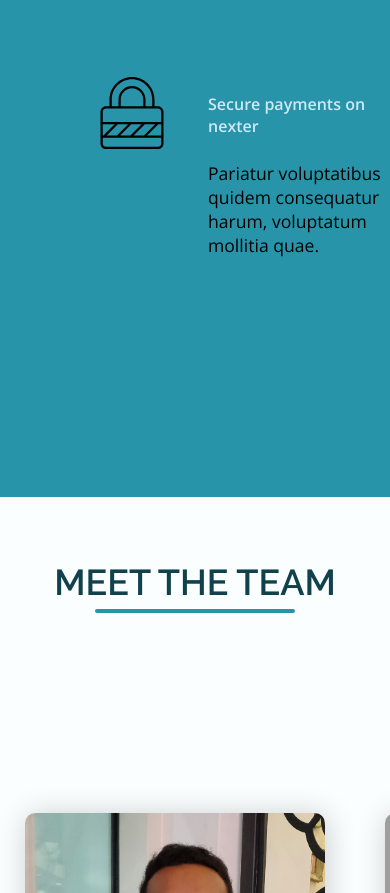
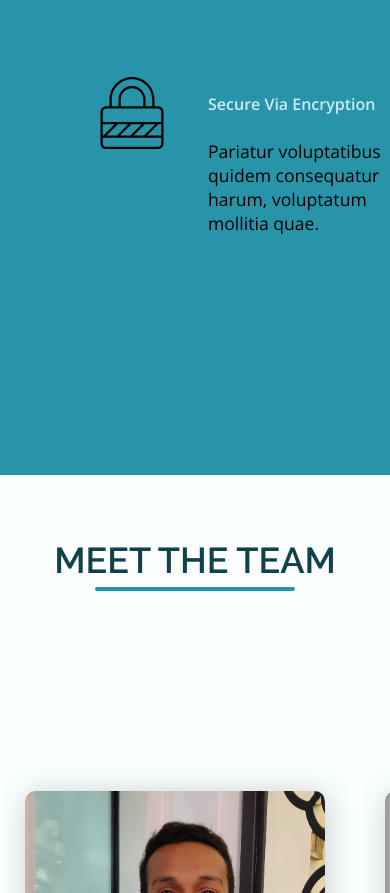
Before and after one commit to Alaa-Elghamry/Graduation-Project, a plain HTML site: page index.html in a window 390 px wide. Shown: the part 3149-4042 px from the top of the page. Drawn offline with nearby package versions, Linux system fonts and the light colour scheme; grey boxes are pictures that could not be loaded.

Commit message:
responsive issues

```diff
--- a/index.html
+++ b/index.html
@@ -167,7 +167,7 @@
 		<svg class="feature__icon">
 			<use xlink:href="img/sprite.svg#icon-lock"></use>
 		</svg>
-		<h4 class="heading-4 heading-4--dark">Secure payments on nexter</h4>
+		<h4 class="heading-4 heading-4--dark">Secure Via Encryption</h4>
 		<p class="feature__text">Pariatur voluptatibus quidem consequatur harum, voluptatum mollitia quae.</p>
 	</div>
 
```
